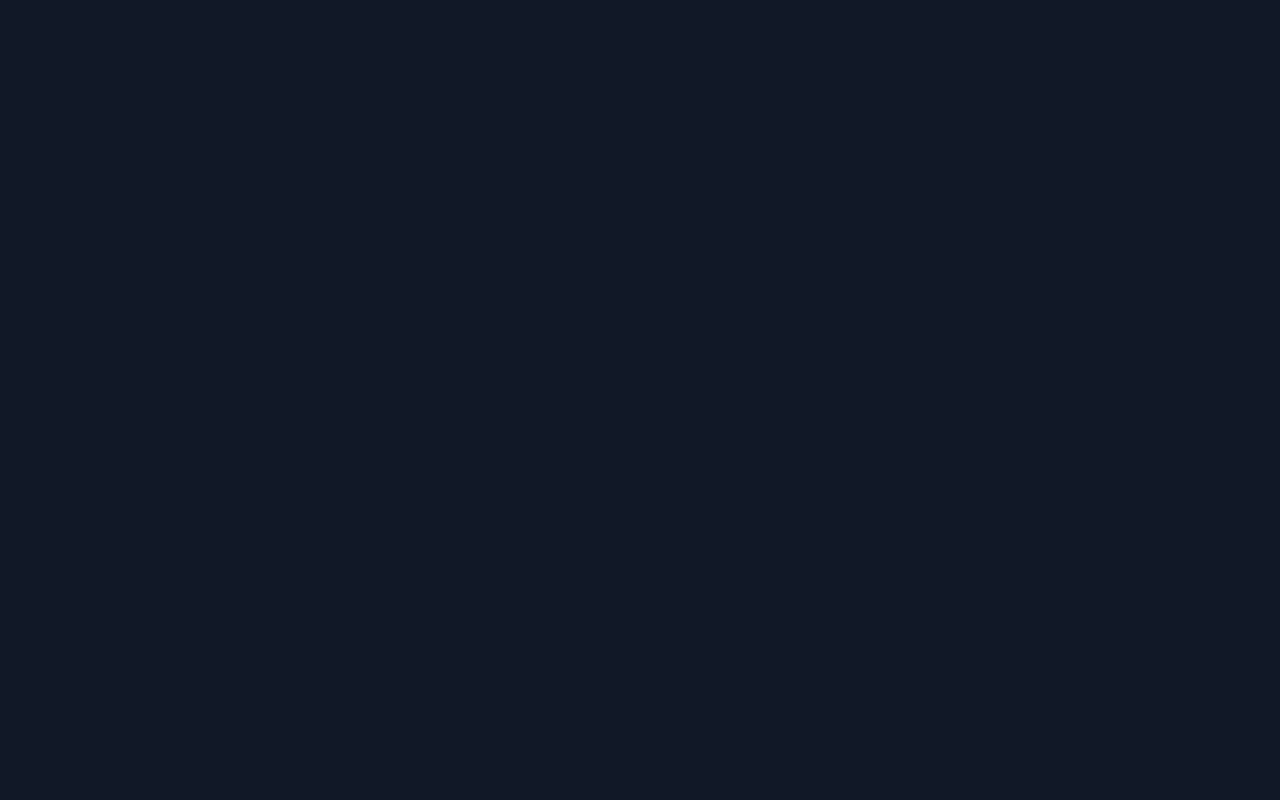
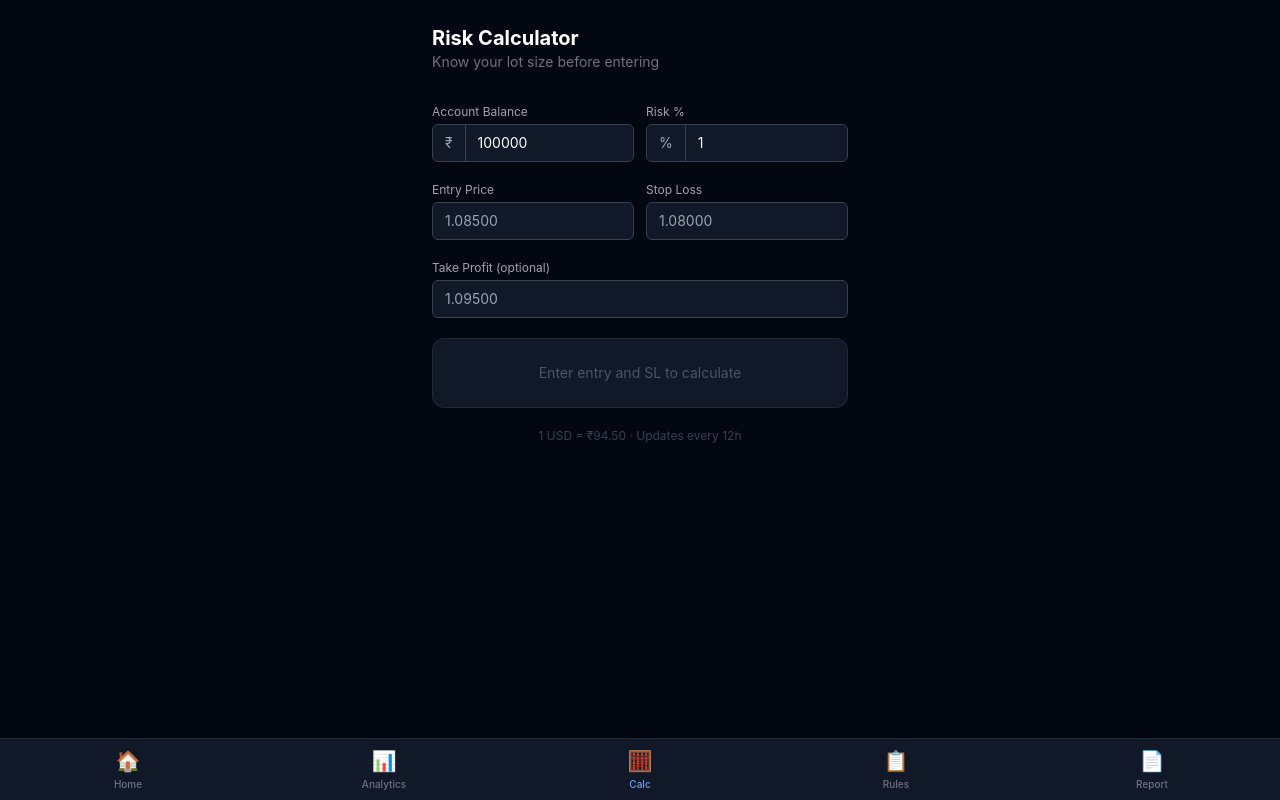
Before and after one commit to jarvis-invictus/tradelog, a Next.js app: page /calculator in a window 1280 px wide. Built offline with nearby package versions, Linux system fonts and the light colour scheme; no server answers.

Commit message:
M5 — Risk calculator: live USD→INR, lot size, P&L ₹, RR color-coded + BottomNav

```diff
--- a/app/(app)/calculator/page.tsx
+++ b/app/(app)/calculator/page.tsx
@@ -1,5 +1,13 @@
-// M5.2 — Risk Calculator page
-// TODO: Build in M5.2 milestone session
+import RiskCalculator from '@/components/calculator/RiskCalculator'
+
 export default function CalculatorPage() {
-  return null
+  return (
+    <div className="max-w-md mx-auto">
+      <div className="px-4 pt-6 pb-2">
+        <h1 className="text-xl font-bold text-white">Risk Calculator</h1>
+        <p className="text-gray-500 text-sm">Know your lot size before entering</p>
+      </div>
+      <RiskCalculator />
+    </div>
+  )
 }
--- a/app/(app)/layout.tsx
+++ b/app/(app)/layout.tsx
@@ -1,11 +1,12 @@
-// App shell layout — includes bottom nav (mobile) and sidebar (desktop)
-// TODO: Build bottom nav and sidebar in M6.6 milestone session
+import BottomNav from '@/components/layout/BottomNav'
+
 export default function AppLayout({ children }: { children: React.ReactNode }) {
   return (
-    <div className="min-h-screen bg-surface">
-      <main className="pb-20 md:pb-0 md:pl-60">
+    <div className="min-h-screen bg-gray-950">
+      <main className="pb-20">
         {children}
       </main>
+      <BottomNav />
     </div>
   )
 }
--- a/components/calculator/RiskCalculator.tsx
+++ b/components/calculator/RiskCalculator.tsx
@@ -1,6 +1,130 @@
-// M5.2 — Risk calculator: lot size, P&L ₹, RR ratio
-// Inputs: entry, SL, balance, risk%. Recalculates on every keystroke.
-// TODO: Build in M5.2 milestone session
+'use client'
+
+// M5.2 — Risk calculator
+// Inputs: balance, risk%, entry, SL, TP (optional)
+// Outputs: lot size, P&L ₹, RR — recalculates on every keystroke
+
+import { useState, useEffect, useCallback } from 'react'
+import { calculateLotSize, calculateRR, calculatePnLRupees } from '@/utils/pnlCalculator'
+import { fetchUsdInrRate } from '@/lib/exchangeRate'
+
+function Field({
+  label, value, onChange, placeholder, prefix, readOnly, highlight,
+}: {
+  label: string
+  value: string
+  onChange?: (v: string) => void
+  placeholder?: string
+  prefix?: string
+  readOnly?: boolean
+  highlight?: 'green' | 'red' | 'blue'
+}) {
+  const colors = {
+    green: 'text-green-400',
+    red:   'text-red-400',
+    blue:  'text-blue-400',
+  }
+  return (
+    <div>
+      <label className="block text-gray-400 text-xs mb-1">{label}</label>
+      <div className="flex items-center bg-gray-900 border border-gray-700 rounded-md overflow-hidden focus-within:border-blue-500">
+        {prefix && <span className="px-3 text-gray-400 text-sm border-r border-gray-700 py-2">{prefix}</span>}
+        <input
+          type="number"
+          inputMode="decimal"
+          value={value}
+          onChange={(e) => onChange?.(e.target.value)}
+          placeholder={placeholder}
+          readOnly={readOnly}
+          className={`flex-1 bg-transparent px-3 py-2 text-sm focus:outline-none ${
+            readOnly ? (highlight ? colors[highlight] : 'text-white') + ' font-semibold cursor-default' : 'text-white'
+          }`}
+        />
+      </div>
+    </div>
+  )
+}
+
 export default function RiskCalculator() {
-  return null
+  const [balance, setBalance]   = useState('100000')
+  const [riskPct, setRiskPct]   = useState('1')
+  const [entry, setEntry]       = useState('')
+  const [sl, setSl]             = useState('')
+  const [tp, setTp]             = useState('')
+  const [usdInr, setUsdInr]     = useState(94.5)
+  const [rateLabel, setRateLabel] = useState('Loading rate...')
+
+  useEffect(() => {
+    fetchUsdInrRate().then((r) => {
+      setUsdInr(r)
+      setRateLabel(`1 USD = ₹${r.toFixed(2)}`)
+    })
+  }, [])
+
+  const calc = useCallback(() => {
+    const b = parseFloat(balance)
+    const r = parseFloat(riskPct)
+    const e = parseFloat(entry)
+    const s = parseFloat(sl)
+    const t = parseFloat(tp)
+    if (!b || !r || !e || !s || e === s) return null
+
+    const lots = calculateLotSize(b, r, e, s)
+    const riskRupees = calculatePnLRupees(lots, e, s, 'XAUUSD', usdInr)
+    const rewardRupees = t ? calculatePnLRupees(lots, e, t, 'XAUUSD', usdInr) : null
+    const rr = t ? calculateRR(e, s, t) : null
+
+    return { lots, riskRupees: Math.abs(riskRupees), rewardRupees, rr }
+  }, [balance, riskPct, entry, sl, tp, usdInr])
+
+  const result = calc()
+
+  return (
+    <div className="flex flex-col gap-5 px-4 py-6">
+      <div className="grid grid-cols-2 gap-3">
+        <Field label="Account Balance" value={balance} onChange={setBalance} prefix="₹" />
+        <Field label="Risk %" value={riskPct} onChange={setRiskPct} prefix="%" placeholder="1" />
+      </div>
+
+      <div className="grid grid-cols-2 gap-3">
+        <Field label="Entry Price" value={entry} onChange={setEntry} placeholder="1.08500" />
+        <Field label="Stop Loss" value={sl} onChange={setSl} placeholder="1.08000" />
+      </div>
+
+      <Field label="Take Profit (optional)" value={tp} onChange={setTp} placeholder="1.09500" />
+
+      {result ? (
+        <div className="bg-gray-900 rounded-xl border border-gray-800 divide-y divide-gray-800">
+          <div className="flex justify-between items-center px-4 py-3">
+            <span className="text-gray-400 text-sm">Lot Size</span>
+            <span className="text-white font-bold text-lg">{result.lots}</span>
+          </div>
+          <div className="flex justify-between items-center px-4 py-3">
+            <span className="text-gray-400 text-sm">Max Risk</span>
+            <span className="text-red-400 font-semibold">−₹{result.riskRupees.toLocaleString('en-IN')}</span>
+          </div>
+          {result.rewardRupees !== null && (
+            <div className="flex justify-between items-center px-4 py-3">
+              <span className="text-gray-400 text-sm">Potential Reward</span>
+              <span className="text-green-400 font-semibold">+₹{Math.abs(result.rewardRupees).toLocaleString('en-IN')}</span>
+            </div>
+          )}
+          {result.rr !== null && (
+            <div className="flex justify-between items-center px-4 py-3">
+              <span className="text-gray-400 text-sm">Risk:Reward</span>
+              <span className={`font-bold text-lg ${result.rr >= 2 ? 'text-green-400' : result.rr >= 1 ? 'text-yellow-400' : 'text-red-400'}`}>
+                1:{result.rr}
+              </span>
+            </div>
+          )}
+        </div>
+      ) : (
+        <div className="bg-gray-900 rounded-xl border border-gray-800 px-4 py-6 text-center text-gray-600 text-sm">
+          Enter entry and SL to calculate
+        </div>
+      )}
+
+      <p className="text-center text-gray-700 text-xs">{rateLabel} · Updates every 12h</p>
+    </div>
+  )
 }
--- /dev/null
+++ b/components/layout/BottomNav.tsx
@@ -0,0 +1,35 @@
+'use client'
+
+import Link from 'next/link'
+import { usePathname } from 'next/navigation'
+
+const NAV_ITEMS = [
+  { href: '/home',       label: 'Home',       icon: '🏠' },
+  { href: '/analytics',  label: 'Analytics',  icon: '📊' },
+  { href: '/calculator', label: 'Calc',        icon: '🧮' },
+  { href: '/rules',      label: 'Rules',       icon: '📋' },
+  { href: '/report',     label: 'Report',      icon: '📄' },
+]
+
+export default function BottomNav() {
+  const pathname = usePathname()
+  return (
+    <nav className="fixed bottom-0 left-0 right-0 z-50 bg-gray-900 border-t border-gray-800 flex">
+      {NAV_ITEMS.map(({ href, label, icon }) => {
+        const active = pathname.startsWith(href)
+        return (
+          <Link
+            key={href}
+            href={href}
+            className={`flex-1 flex flex-col items-center justify-center py-2 gap-0.5 transition ${
+              active ? 'text-blue-400' : 'text-gray-500 hover:text-gray-300'
+            }`}
+          >
+            <span className="text-xl">{icon}</span>
+            <span className="text-[10px] font-medium">{label}</span>
+          </Link>
+        )
+      })}
+    </nav>
+  )
+}
```
